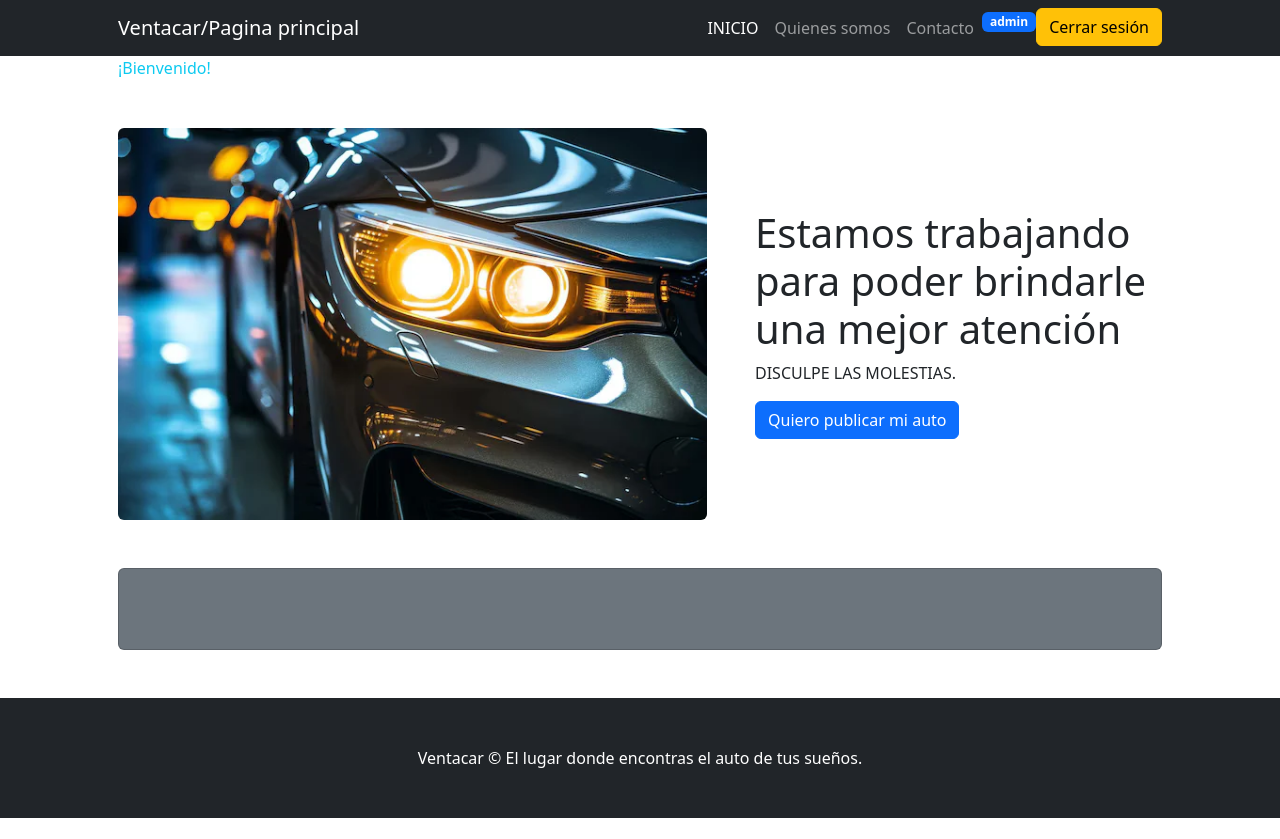
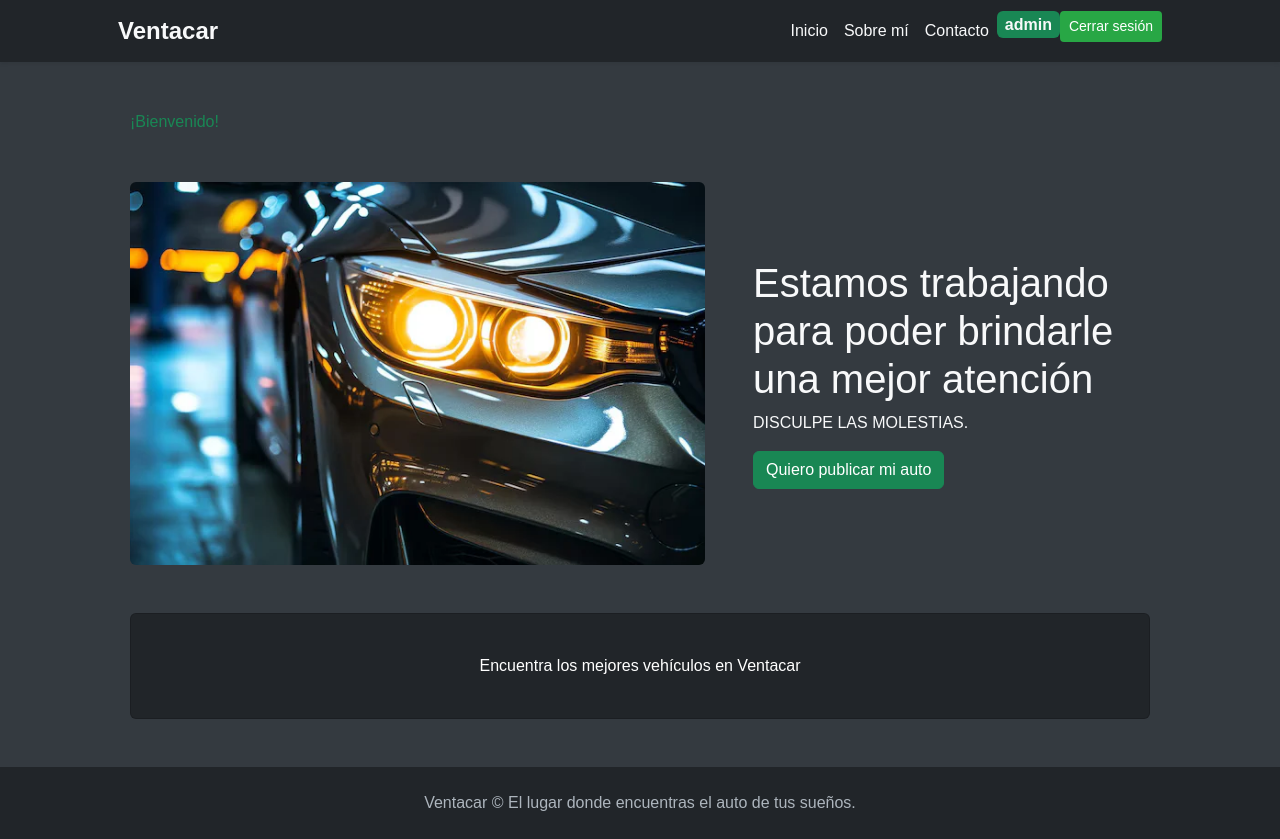
Before and after one commit to LuisDEsposito/consecionaria, a Django app: page / in a window 1280 px wide. Before the commit the page ends 818 px from the top, so only its background shows below. Run offline with Django 5.2, Linux system fonts and the light colour scheme; a user stored in the database is signed in; some libraries are stand-ins or nearby versions.

Commit message:
creado la plantilla about me

```diff
--- a/core/templates/core/base.html
+++ b/core/templates/core/base.html
@@ -2,47 +2,66 @@
 <!DOCTYPE html>
 <html lang="es">
 <head>
-        <meta charset="utf-8" />
-        <meta name="viewport" content="width=device-width, initial-scale=1, shrink-to-fit=no" />
-        <meta name="description" content="" />
-        <meta name="author" content="" />
-        <title>
-            {% block title %}
-                Ventacar Proyecto Coderhouse
-            {% endblock title %}
-        </title>
-        <!-- Favicon-->
-        <link rel="icon" type="image/x-icon" href="{% static 'core/assets/favicon.ico'%}" />
-        <!-- Core theme CSS (includes Bootstrap)-->
-        <link href="{% static 'core/css/styles.css' %}" rel="stylesheet" />
+    <meta charset="utf-8">
+    <meta name="viewport" content="width=device-width, initial-scale=1, shrink-to-fit=no">
+    <meta name="description" content="">
+    <meta name="author" content="">
+    <title>{% block title %} Ventacar Proyecto Coderhouse {% endblock title %}</title>
+    <!-- Favicon -->
+    <link rel="icon" type="image/x-icon" href="{% static 'core/assets/favicon.ico' %}">
+    <!-- Core theme CSS (includes Bootstrap) -->
+    <link href="https://cdn.jsdelivr.net/npm/bootstrap@5.2.3/dist/css/bootstrap.min.css" rel="stylesheet">
+    <link href="{% static 'core/css/styles.css' %}" rel="stylesheet">
+    <style>
+        body {
+            font-family: 'Arial', sans-serif;
+            background-color: #343a40;
+            color: #f8f9fa;
+        }
+        .navbar-brand {
+            font-size: 1.5rem;
+            font-weight: bold;
+            color: #f8f9fa !important;
+        }
+        .nav-link {
+            font-size: 1rem;
+            color: #f8f9fa !important;
+        }
+        .btn-custom {
+            background-color: #28a745;
+            color: white;
+        }
+        .footer-text {
+            color: #adb5bd;
+        }
+    </style>
 </head>
 <body>
-        <!-- Responsive navbar-->
-    <nav class="navbar navbar-expand-lg navbar-dark bg-dark">
+    <!-- Responsive navbar -->
+    <nav class="navbar navbar-expand-lg navbar-dark bg-dark shadow-sm">
         <div class="container px-5">
-            <a class="navbar-brand" href="{% url 'core:index' %}">Ventacar/Pagina principal</a>
-            <button class="navbar-toggler" type="button" data-bs-toggle="collapse"
-                data-bs-target="#navbarSupportedContent" aria-controls="navbarSupportedContent" aria-expanded="false"
-                aria-label="Toggle navigation"><span class="navbar-toggler-icon"></span></button>
+            <a class="navbar-brand" href="{% url 'core:index' %}">Ventacar</a>
+            <button class="navbar-toggler" type="button" data-bs-toggle="collapse" data-bs-target="#navbarSupportedContent" aria-controls="navbarSupportedContent" aria-expanded="false" aria-label="Toggle navigation">
+                <span class="navbar-toggler-icon"></span>
+            </button>
             <div class="collapse navbar-collapse" id="navbarSupportedContent">
                 <ul class="navbar-nav ms-auto mb-2 mb-lg-0">
                     {% if user.is_authenticated %}
-                        <li class="nav-item"><a class="nav-link active" aria-current="page" href="{% url 'vehiculos:index' %}">INICIO</a></li>
-                        <li class="nav-item"><a class="nav-link" href="">Quienes somos</a></li>
-                        <li class="nav-item"><a class="nav-link" href="#!">Contacto</a></li>
+                        <li class="nav-item"><a class="nav-link active" aria-current="page" href="{% url 'vehiculos:index' %}">Inicio</a></li>
+                        <li class="nav-item"><a class="nav-link" href="{% url 'core:about_me' %}">Sobre mí</a></li>
+                        <li class="nav-item"><a class="nav-link" href="#">Contacto</a></li>
                         <li class="nav-item">
-                            <span class="badge bg-primary nav-link">{{ user.username }}</span>
+                            <span class="badge bg-success nav-link">{{ user.username }}</span>
                         </li>
                         <li class="nav-item">
                             <form action="{% url 'core:logout' %}" method="post" class="d-inline">
                                 {% csrf_token %}
-                                <button type="submit" class="btn btn-warning">Cerrar sesión</button>
+                                <button type="submit" class="btn btn-custom btn-sm">Cerrar sesión</button>
                             </form>
                         </li>
-                        <!-- <li class="nav-item"><a class="nav-link active" aria-current="page" href="{% url 'core:logout' %}">Cerrar sesión</a></li> -->
                     {% else %}
-                        <li class="nav-item"><a class="nav-link" href="">Quienes somos</a></li>
-                        <li class="nav-item"><a class="nav-link" href="#!">Contacto</a></li>
+                        <li class="nav-item"><a class="nav-link" href="#">Quienes somos</a></li>
+                        <li class="nav-item"><a class="nav-link" href="#">Contacto</a></li>
                         <li class="nav-item"><a class="nav-link" href="{% url 'core:login' %}">Iniciar sesión</a></li>
                         <li class="nav-item"><a class="nav-link" href="{% url 'core:register' %}">Crear una cuenta</a></li>
                     {% endif %}
@@ -50,18 +69,20 @@
             </div>
         </div>
     </nav>
+    <!-- Main content -->
+    <main class="container my-5">
         {% block content %}
-
         {% endblock content %}
-        <!-- Bootstrap core JS-->
-            <!-- Footer-->
-    <footer class="py-5 bg-dark">
-        <div class="container px-4 px-lg-5">
-            <p class="m-0 text-center text-white">Ventacar &copy; El lugar donde encontras el auto de tus sueños.</p>
+    </main>
+    <!-- Footer -->
+    <footer class="py-4 bg-dark mt-auto">
+        <div class="container px-4 px-lg-5 text-center">
+            <p class="m-0 footer-text">Ventacar &copy; El lugar donde encuentras el auto de tus sueños.</p>
         </div>
     </footer>
+    <!-- Bootstrap core JS -->
     <script src="https://cdn.jsdelivr.net/npm/bootstrap@5.2.3/dist/js/bootstrap.bundle.min.js"></script>
-        <!-- Core theme JS-->
+    <!-- Core theme JS -->
     <script src="{% static 'core/js/scripts.js' %}"></script>
 </body>
 </html>
--- a/core/templates/core/index.html
+++ b/core/templates/core/index.html
@@ -5,38 +5,39 @@
 {% endblock title %}
 
 {% block content %}
-
     <!-- Page Content-->
-    <div class="container px-4 px-lg-5">
+    <div class="container px-4 px-lg-5 mt-5">
         {% if user.is_authenticated %}
-            <p class="text-info">¡Bienvenido!</p>
+            <p class="text-success">¡Bienvenido!</p>
         {% endif %}
         <!-- MENSAJE CUANDO SE CREA UN VENDEDOR -->
         {% if mensaje %}
-            <p class="text-info">{{ mensaje }} ¡Bienvenido! </p>
+            <div class="alert alert-info" role="alert">
+                {{ mensaje }} ¡Bienvenido!
+            </div>
         {% endif %}
 
         <!-- Heading Row-->
         <div class="row gx-4 gx-lg-5 align-items-center my-5">
-            <div class="col-lg-7"><img class="img-fluid rounded mb-4 mb-lg-0"
-                    src="{% static 'core/img/auto.webp' %}" alt="..." /></div>
+            <div class="col-lg-7">
+                <img class="img-fluid rounded mb-4 mb-lg-0" src="{% static 'core/img/auto.webp' %}" alt="Auto en venta" />
+            </div>
             <div class="col-lg-5">
-                <h1 class="font-weight-light">Estamos trabajando para poder brindarle una mejor atención</h1>
-                <p>DISCULPE LAS MOLESTIAS.</p>
+                <h1 class="font-weight-light text-light">Estamos trabajando para poder brindarle una mejor atención</h1>
+                <p class="text-light">DISCULPE LAS MOLESTIAS.</p>
                 {% if user.is_authenticated %}
-                <a class="btn btn-primary" href="{% url 'vehiculos:publicar_vehiculo' %}">Quiero publicar mi auto</a>
+                    <a class="btn btn-success" href="{% url 'vehiculos:publicar_vehiculo' %}">Quiero publicar mi auto</a>
                 {% else %}
-                <a class="btn btn-primary" href="{% url 'core:login' %}">Quiero publicar mi auto</a>
+                    <a class="btn btn-success" href="{% url 'core:login' %}">Quiero publicar mi auto</a>
                 {% endif %}
             </div>
         </div>
 
         <!-- Call to Action-->
-        <div class="card text-white bg-secondary my-5 py-4 text-center">
+        <div class="card text-white bg-dark my-5 py-4 text-center">
             <div class="card-body">
-                <p class="text-white m-0"></p>
+                <p class="text-white m-0">Encuentra los mejores vehículos en Ventacar</p>
             </div>
         </div>
     </div>
-
 {% endblock content %}
--- a/core/templates/core/logout.html
+++ b/core/templates/core/logout.html
@@ -1,6 +1,6 @@
 {% extends 'core/base.html' %}
 {% block title %}
-    Ventacar
+    Ventacar | Logout
 {% endblock title %}
 {% block body_title %}
     Logout
--- a/core/urls.py
+++ b/core/urls.py
@@ -1,6 +1,6 @@
 from django.urls import path
 from django.contrib.auth.views import LogoutView
-from core.views import index, CustomLoginView, register
+from core.views import index, CustomLoginView, register, about_me
 
 
 app_name = "core"
@@ -9,5 +9,6 @@ urlpatterns = [
     path("", index, name="index"),
     path("login/", CustomLoginView.as_view(), name="login"),
     path("logout/", LogoutView.as_view(template_name = "core/logout.html"), name="logout"),
-    path("register/", register, name="register")
+    path("register/", register, name="register"),
+    path("about/me/", about_me, name="about_me"),
     ]
--- a/core/views.py
+++ b/core/views.py
@@ -14,6 +14,7 @@ class CustomLoginView(LoginView):
     template_name = "core/login.html"
 
 
+# REGISTER
 def register(request : HttpRequest) -> HttpResponse:
     if request.method == "POST":
         form =  CustomUserCreationForm(request.POST)
@@ -24,3 +25,8 @@ def register(request : HttpRequest) -> HttpResponse:
     else:
         form =  CustomUserCreationForm()
     return render(request, "core/register.html", {"form" : form})
+
+
+# ACERCA DE MÍ
+def about_me(request):
+    return render(request, "core/about_me.html")
```
Also changed, not shown: core/templates/core/about_me.html (added, +22 -0 lines), core/templates/core/login.html (+5 -5 lines), db.sqlite3. Lines whose indentation alone changed are shown as unchanged.
